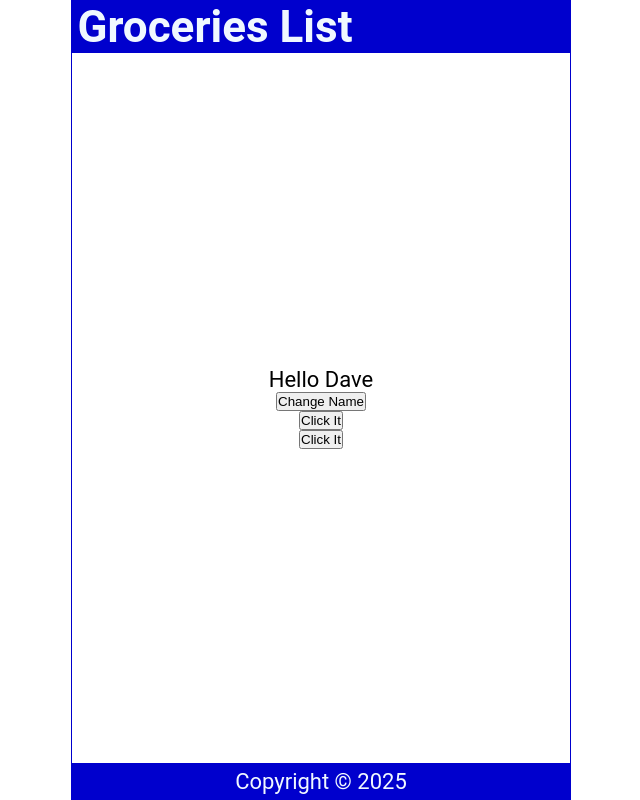
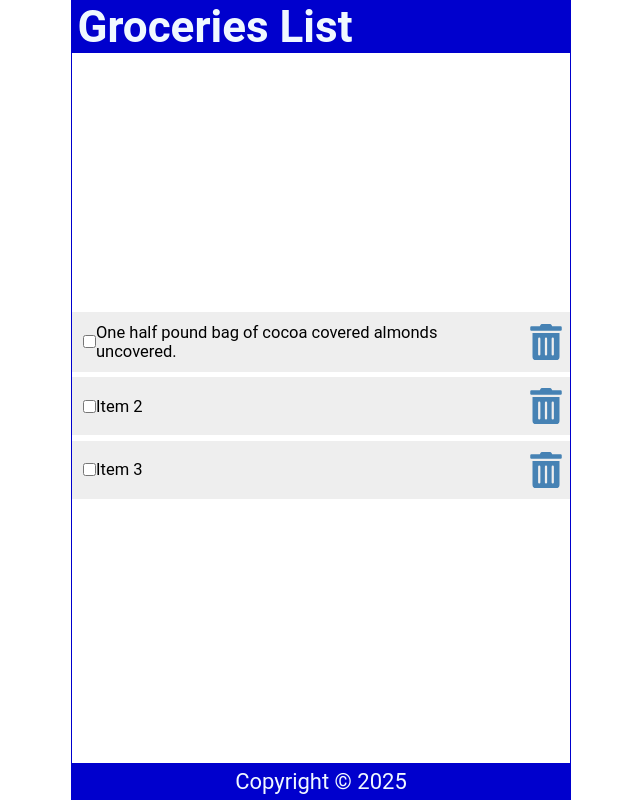
Before and after one commit to priyanka-1994/React-Practice, a React (Create React App) app: page / in a window 1280 px wide. Shown: the whole page, without its empty margins (319-959 px from the left). Built offline with nearby package versions, Linux system fonts and the light colour scheme; the HTML template or start-up script is replaced by a standard one.

Commit message:
adding React-icons

```diff
--- a/package.json
+++ b/package.json
@@ -35,5 +35,8 @@
       "last 1 firefox version",
       "last 1 safari version"
     ]
+  },
+  "devDependencies": {
+    "react-icons": "^5.5.0"
   }
 }
--- a/src/Content.js
+++ b/src/Content.js
@@ -1,34 +1,39 @@
-import { useState } from "react";
+import { useState } from 'react';
+import { FaTrashAlt } from 'react-icons/fa';
 
 const Content = () => {
-    const [name, setName] = useState('Dave')
-    const [count, setcount] = useState(0);
-
-    const handleNameChange = () => {
-        const names = ['bob','priya','dave']
-        const int = Math.floor(Math.random() * 3);
-        setName(names[int]);
-      }
-      const handleClick = () => {
-        setcount(count+1)
-        setcount(count+1)
-        console.log(count)
-      }
-      const handleClick2= () => {
-        console.log(count)
-      }
-      const handleClick3= (e) => {
-        console.log(e.target)
-      }
-
+    const [items, setItems] = useState([
+        {
+            id: 1,
+            checked: false,
+            item: "One half pound bag of cocoa covered almonds uncovered."
+        },
+        {
+            id: 2,
+            checked: false,
+            item: "Item 2"
+        },
+        {
+            id: 3,
+            checked: false,
+            item: "Item 3"
+        }
+    ]);
     return (
         <main>
-            <p onDoubleClick={handleClick}>
-                Hello { name }
-            </p>
-            <button onClick={handleNameChange}>Change Name</button>
-            <button onClick={() => {handleClick2('Dave')}}>Click It</button>
-            <button onClick={(e) => {handleClick3(e)}}>Click It</button>
+            <ul>
+                {items.map((item) => (
+                    <li className="item" key={item.id}>
+                        <input
+                           type="checkbox"
+                           checked={item.checked}
+                        />
+                        <label>{item.item}</label>
+                        {/* <button>Delete</button> */}
+                        <FaTrashAlt role="button" tabIndex="0"/>
+                    </li>
+                ))}
+            </ul>
         </main>
     )
 }
--- a/src/index.css
+++ b/src/index.css
@@ -57,3 +57,44 @@
   display: grid;
   place-content: center;
 }
+.item {
+  display: flex;
+  flex-direction: flex-start;
+  align-items: center;
+  padding: 0.5rem 0 0.5rem 0.5rem;
+  margin: 0.25rem 0;
+  background-color: #eee;
+}
+.item:first-child{
+  margin: 0;
+}
+item input[type="checkbox"] {
+  text-align: center;
+  width: 2.5rem;
+  width: 48px;
+  min-width: 48px;
+  height: 2.5rem;
+  min-height: 48px;
+  cursor: pointer;
+  margin-right: 0.5rem;
+}
+.item.input[type="checkbox"]:focus + label {
+  text-decoration: underline;
+}
+.item > label {
+  font-size: 0.75rem;
+  flex-grow: 1;
+}
+.item svg {
+  width: 48px;
+  min-width: 48px;
+  height: 36px;
+  font-size: 1rem;
+  color: steelblue;
+  cursor: pointer;
+}
+.item svg:focus,
+.item svg:hover {
+  color: red;
+  outline: none;
+}
```
Also changed, not shown: 1 other file (tests, documents, lock files or other folders).
